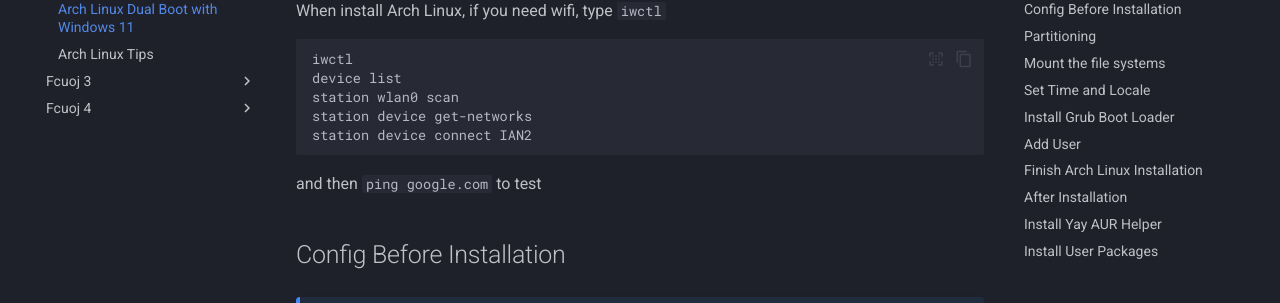
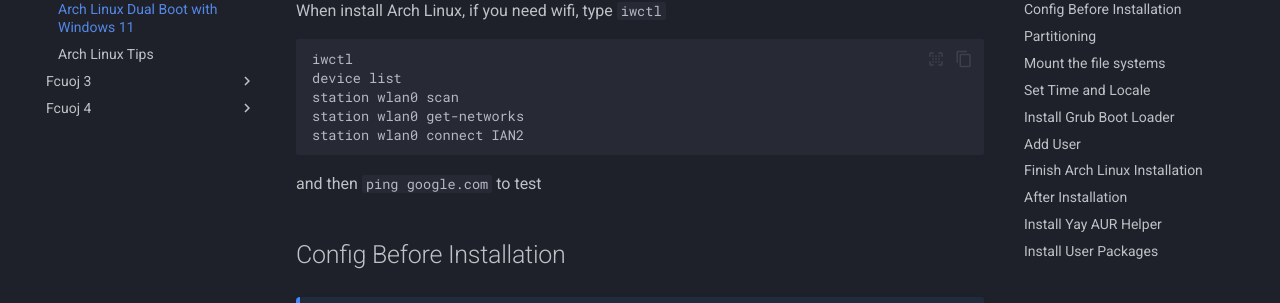
Before and after one commit to zyrethor/notes, an MkDocs documentation site: the page built from docs/archlinux/archlinux_dual_boot.md, in a window 1280 px wide and 900 px high, scrolled down 807 px. Shown: the part 153-456 px from the top of the window. Built offline with MkDocs 1.6.1 and Material for MkDocs 9.7.7, drawn with Linux system fonts in a browser that asks for light colours; some of the changed text lies outside the part shown.

````diff
--- a/docs/archlinux/archlinux_dual_boot.md
+++ b/docs/archlinux/archlinux_dual_boot.md
@@ -40,8 +40,8 @@ When install Arch Linux, if you need wifi, type `iwctl`
 iwctl
 device list
 station wlan0 scan
-station device get-networks
-station device connect IAN2
+station wlan0 get-networks
+station wlan0 connect IAN2
 ```
 
 and then `ping google.com` to test
````
Also changed, not shown: other parts of docs/archlinux/archlinux_dual_boot.md (+4 -2 lines), docs/archlinux/archlinux_tips.md (+3 -5 lines).
